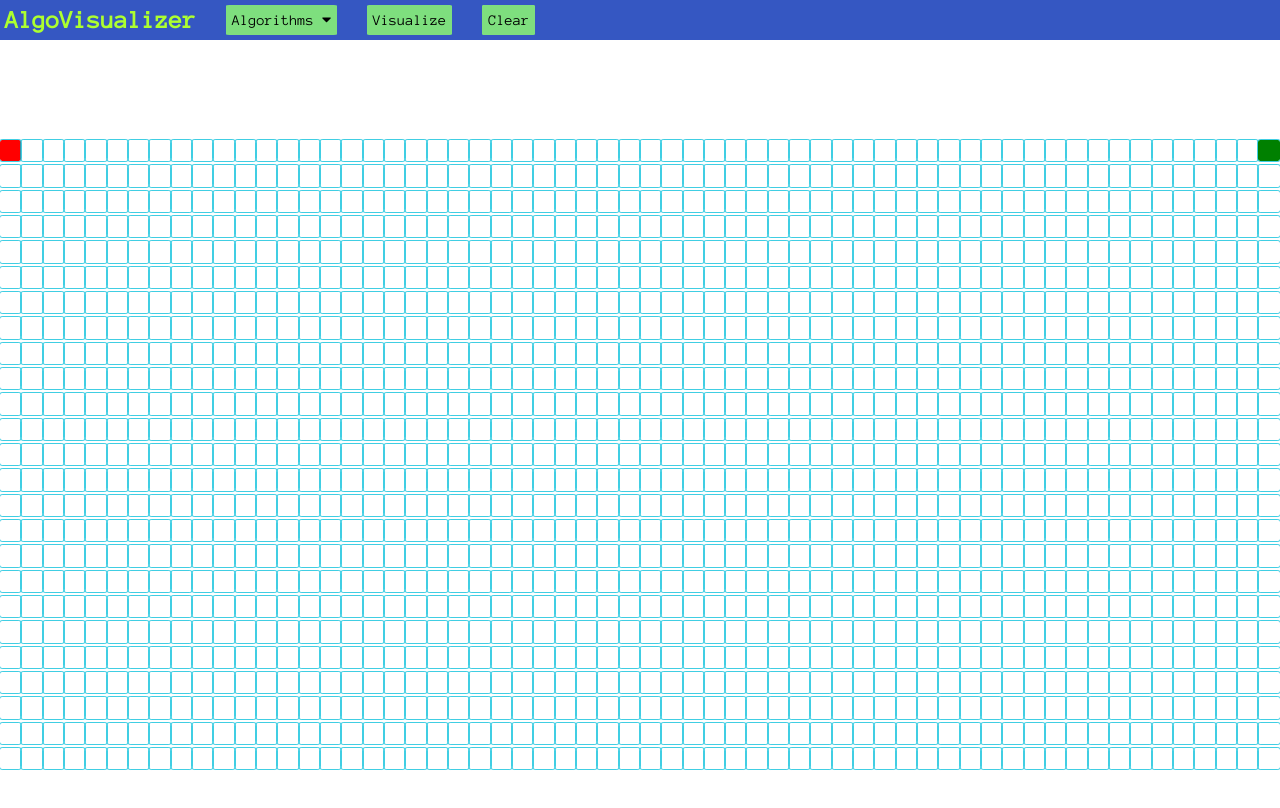
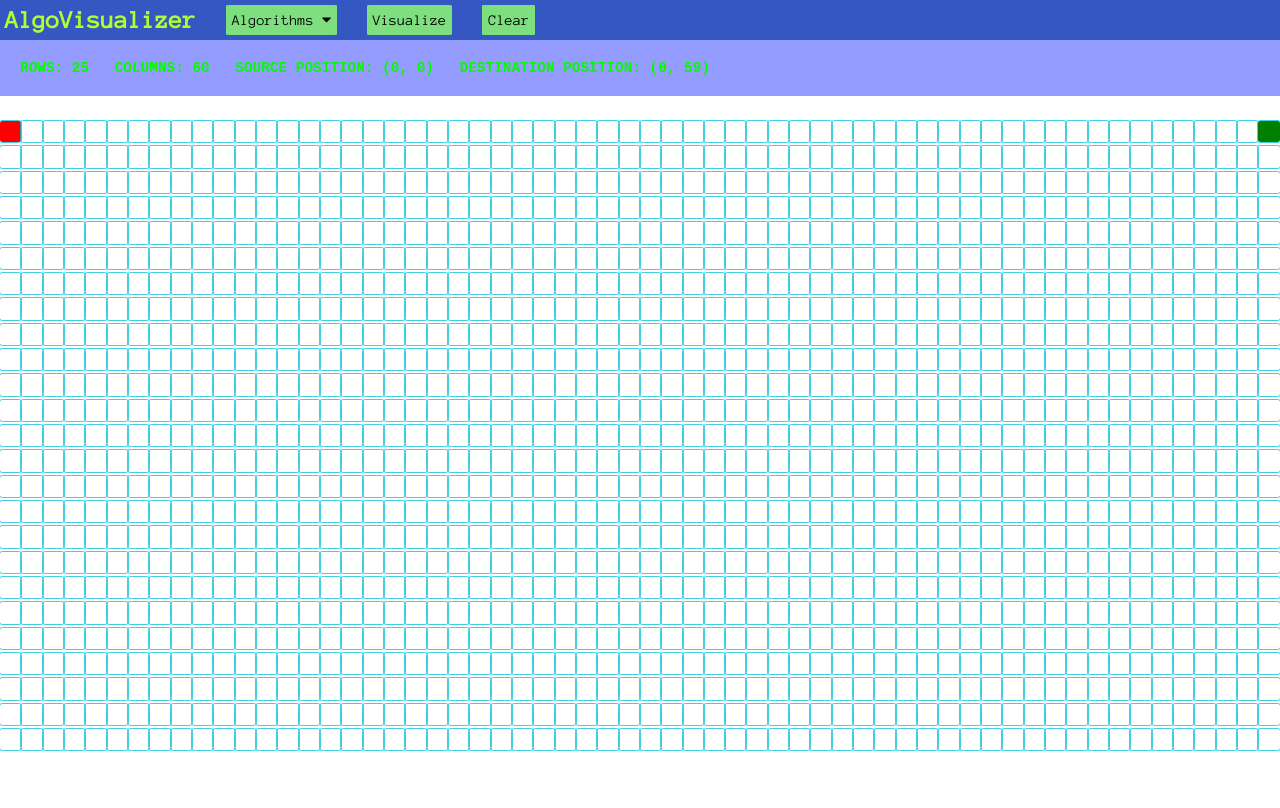
Before and after one commit to hv7214/Algovisualize, a React (Create React App) app: page / in a window 1280 px wide. Shown: the top 808 px of the page. Built offline with nearby package versions, Linux system fonts and the light colour scheme.

Commit message:
feat(info display): added div which contains number of rows and cols, source and dest positions

```diff
--- a/src/Components/AlgoVisualize/Algovisualize.css
+++ b/src/Components/AlgoVisualize/Algovisualize.css
@@ -1,5 +1,19 @@
 .grid {
-  margin-top: 100px;
   width: 100%;
-  height: 100%
+  height: 100%;
 }
+
+.info {
+  display: flex;
+  padding: 20px;
+  margin: 0px 0px 25px 0px;
+  color: rgb(8, 248, 8);
+  background-color: rgb(148, 156, 255);
+  font-size: 1.8vh;
+  font-family: monospace;
+  font-weight: bolder;
+}
+
+.col {
+  margin-right: 2vw;
+}
--- a/src/Components/AlgoVisualize/Algovisualize.jsx
+++ b/src/Components/AlgoVisualize/Algovisualize.jsx
@@ -252,7 +252,6 @@ class Algovisualize extends Component {
     );
 
     var visNodesList = bfs.findPath();
-
     var shortestPath = bfs.getShortestPathList();
     await this.animateVisnodes(visNodesList, shortestPath);
   };
@@ -357,11 +356,24 @@ class Algovisualize extends Component {
       isGridFilled: false
     });
   };
-
   render() {
     return (
       <>
         <Navbar visualize={this.visualize} clear={this.clearGrid} />
+        <div class="info">
+          <div class="col">
+            ROWS: {this.state.rows}
+          </div>
+          <div class="col">
+            COLUMNS: {this.state.cols}
+          </div>
+          <div class="col">
+            SOURCE POSITION: ({this.state.source.x}, {this.state.source.y})
+          </div>
+          <div class="col">
+            DESTINATION POSITION: ({this.state.destination.x}, {this.state.destination.y})
+          </div>
+        </div>
         <div className="grid">
           {this.state.grid.map(row => {
             return row.map(node => {
```
